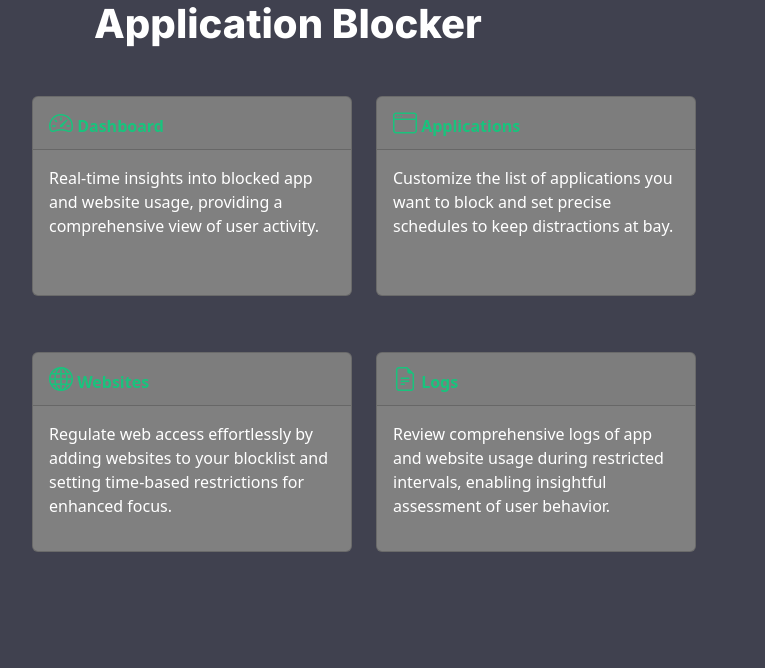
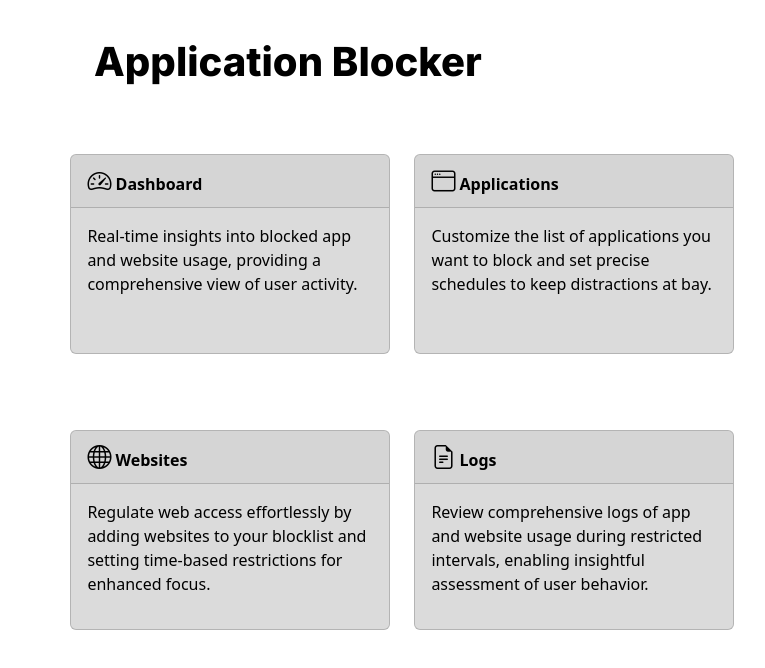
Before and after one commit to Rishabh-Sukhwani/app-blocker, an Electron app: page index.html in a window 1280 px wide. Shown: the whole page, without its empty margins (352-1117 px from the left). Drawn offline with nearby package versions, Linux system fonts and the light colour scheme.

Commit message:
started UI changes

```diff
--- a/index.html
+++ b/index.html
@@ -17,7 +17,7 @@
 
     <div class="row row-1">
         <div class="col-auto">
-            <div class="card text-white mb-3" id="card-dashboard" >
+            <div class="card text-black mb-3" id="card-dashboard" >
                 <div class="card-header"><i class="fs-4 bi-speedometer2"></i>  Dashboard</div>
                 <div class="card-body">
                   <p class="card-text">Real-time insights into blocked app and website usage, providing a comprehensive view of user activity.</p>
@@ -25,7 +25,7 @@
             </div>
         </div>
         <div class="col-auto">
-            <div class="card text-white mb-3" id="card-applications">
+            <div class="card text-black mb-3" id="card-applications">
                 <div class="card-header"><i class="fs-4 bi-window"></i>  Applications</div>
                 <div class="card-body">
                   <p class="card-text">Customize the list of applications you want to block and set precise schedules to keep distractions at bay.</p>
@@ -34,9 +34,9 @@
         </div>
     </div>
 
-    <div class="row row-1">
+    <div class="row row-2">
         <div class="col-auto">
-            <div class="card text-white  mb-3" id="card-websites">
+            <div class="card text-black  mb-3" id="card-websites">
                 <div class="card-header"><i class="fs-4 bi-globe"></i>  Websites</div>
                 <div class="card-body">
                   <p class="card-text">Regulate web access effortlessly by adding websites to your blocklist and setting time-based restrictions for enhanced focus.</p>
@@ -44,7 +44,7 @@
             </div>
         </div>
         <div class="col-auto" id="card-logs">
-            <div class="card text-white mb-3 " >
+            <div class="card text-black mb-3 " >
                 <div class="card-header"><i class="fs-4 bi-file-earmark-text"></i>  Logs</div>
                 <div class="card-body">
                   <p class="card-text">Review comprehensive logs of app and website usage during restricted intervals, enabling insightful assessment of user behavior.</p>
--- a/src/index.css
+++ b/src/index.css
@@ -1,34 +1,36 @@
 body {
-  background-color: #40414F;
+  background-color: white;
 }
 
 .home-title-main {
-  color: white;
+  color: black;
   text-align: center;
   font-family: 'Inter';
   font-weight: 800;
+  padding-top: 3%;
 }
 
-.row-1 {
-  padding-top: 40px;
-  padding-left: 30%;
+.row {
+  padding-top: 60px;
+  padding-left: 33%;
 }
 
 .card {
   height: 200px;
   width: 20rem;
-  background-color: gray;
+  background: rgba(0, 0, 0, 0.14);
 }
 
 .card:hover {
   /*height: 205px;*/
   /*width: 20.5rem;*/
-  background-color: #4f5059;
+  background: rgba(0, 0, 0, 0.28);
+  cursor: pointer;
 }
 
 .card-header {
   font-weight: bold;
-  color: #19C37D;
+  color: black;
 }
 
 
@@ -36,28 +38,40 @@ body {
 /*Applications*/
 
 .app-title-main {
+  font-family: 'Inter';
+  font-weight: 600;
   text-align: center;
-  color: white;
+  color: black;
+  padding-top: 2.5rem;
 }
 
 #search-input {
+  font-family: 'Inter';
   width: 50%;
+  height: 3rem;
   margin-left: 25%;
   margin-top: 3.5%;
   border-radius: 4px;
 }
 
 #dropdown-menu {
+  font-family: 'Inter';
   width: 50%;
+  height: 3rem;
   margin-left: 25%;
   margin-top: 1%;
   border-radius: 4px;
 }
 
 #add-button {
+  font-family: 'Inter';
   margin-left: 25%;
   margin-top: 1%;
   width: 50%;
+  height: 3rem;
+  /*background-color: rgb(243, 203, 103);*/
+  background-color: rgb(147, 213, 210);
+  color: black;
 }
 
 .layout {
```
